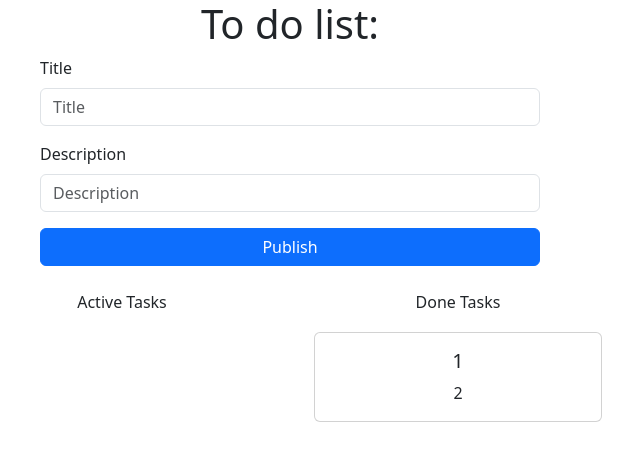
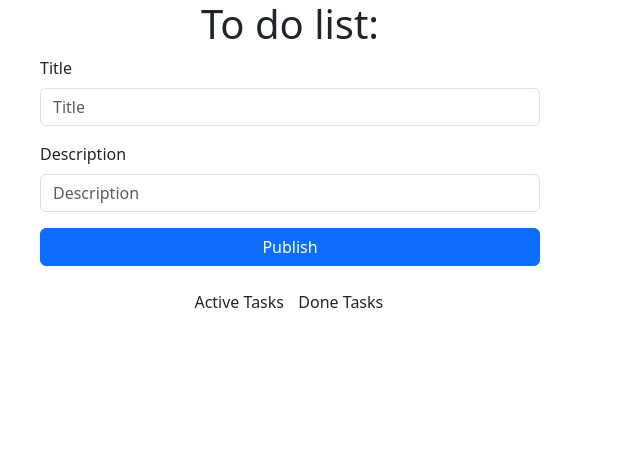
Before and after one commit to ania-leichenko/to-do-list, a Next.js app: page / in a window 1280 px wide. Shown: the top 460 px of the page, without its empty margins (350-990 px from the left). Built offline with nearby package versions, Linux system fonts and the light colour scheme.

Commit message:
added-done-function

```diff
--- a/src/app/active-cards.tsx
+++ b/src/app/active-cards.tsx
@@ -11,9 +11,18 @@ interface ActiveCardsProps {
   setData: React.Dispatch<
     React.SetStateAction<{ title: string; description: string }[]>
   >;
+  doneTasks: { title: string; description: string }[];
+  setDoneTasks: React.Dispatch<
+    React.SetStateAction<{ title: string; description: string }[]>
+  >;
 }
 
-export default function ActiveCards({ data, setData }: ActiveCardsProps) {
+export default function ActiveCards({
+  data,
+  setData,
+  doneTasks,
+  setDoneTasks,
+}: ActiveCardsProps) {
   const [showModal, setShowModal] = useState<boolean>(false);
   const [currentIndex, setCurrentIndex] = useState<number | null>(null);
   const [editTitle, setEditTitle] = useState<string>("");
@@ -49,6 +58,18 @@ export default function ActiveCards({ data, setData }: ActiveCardsProps) {
       setShowModal(false);
     }
   }
+  function handleDone(index: number) {
+    const updatedData = data.filter((_, i) => i !== index);
+    const doneTask = data[index];
+    if (doneTask) {
+      const updateDoneTask = [...doneTasks, doneTask];
+      setDoneTasks(updateDoneTask);
+      localStorage.setItem("doneTasks", JSON.stringify(updateDoneTask));
+      setData(updatedData);
+      localStorage.setItem("formData", JSON.stringify(updatedData));
+    }
+  }
+
   function handleDelete(index: number) {
     const updatedData = data.filter((_, i) => i !== index);
     setData(updatedData);
@@ -61,7 +82,7 @@ export default function ActiveCards({ data, setData }: ActiveCardsProps) {
       {data.map((item, index) => (
         <Card style={{ width: "18rem" }} key={index} className="card">
           <Card.Body>
-            <Card.Title title="1">{item.title}</Card.Title>
+            <Card.Title>{item.title}</Card.Title>
             <Card.Text>{item.description}</Card.Text>
             <Button
               variant="primary"
@@ -70,7 +91,11 @@ export default function ActiveCards({ data, setData }: ActiveCardsProps) {
             >
               <MdEdit />
             </Button>
-            <Button variant="primary" className="active-card-button">
+            <Button
+              variant="primary"
+              className="active-card-button"
+              onClick={() => handleDone(index)}
+            >
               <MdOutlineDoneOutline />
             </Button>
             <Button
--- a/src/app/done-cards.tsx
+++ b/src/app/done-cards.tsx
@@ -1,17 +1,21 @@
 "use client";
 import Card from "react-bootstrap/Card";
+interface DoneCardsProps {
+  doneTasks: { title: string; description: string }[];
+}
 
-export default function DoneCards() {
+export default function DoneCards({ doneTasks }: DoneCardsProps) {
   return (
     <div>
       Done Tasks
-
-        <Card style={{ width: "18rem" }}  className="card">
+      {doneTasks.map((item, index) => (
+        <Card style={{ width: "18rem" }} className="card" key={index}>
           <Card.Body>
-            <Card.Title>1</Card.Title>
-            <Card.Text>2</Card.Text>
+            <Card.Title>{item.title}</Card.Title>
+            <Card.Text>{item.description}</Card.Text>
           </Card.Body>
         </Card>
+      ))}
     </div>
   );
 }
--- a/src/app/page.tsx
+++ b/src/app/page.tsx
@@ -10,6 +10,16 @@ export default function Home() {
   const [data, setData] = useState<{ title: string; description: string }[]>(
     []
   );
+  const [doneTasks, setDoneTasks] = useState<
+    { title: string; description: string }[]
+  >([]); ;
+
+  useEffect(() => {
+    const storedData = localStorage.getItem("doneTasks");
+    if (storedData) {
+      setDoneTasks(JSON.parse(storedData));
+    }
+  }, []);
 
   useEffect(() => {
     const storedData = localStorage.getItem("formData");
@@ -23,8 +33,13 @@ export default function Home() {
       <h1>To do list:</h1>
       <Forms data={data} setData={setData} />
       <div className="cards-container">
-        <ActiveCards data={data} setData={setData} />
-        <DoneCards />
+        <ActiveCards
+          data={data}
+          setData={setData}
+          doneTasks={doneTasks}
+          setDoneTasks={setDoneTasks}
+        />
+        <DoneCards doneTasks={doneTasks} />
       </div>
     </main>
   );
```
Also changed, not shown: 1 other file (tests, documents, lock files or other folders).
